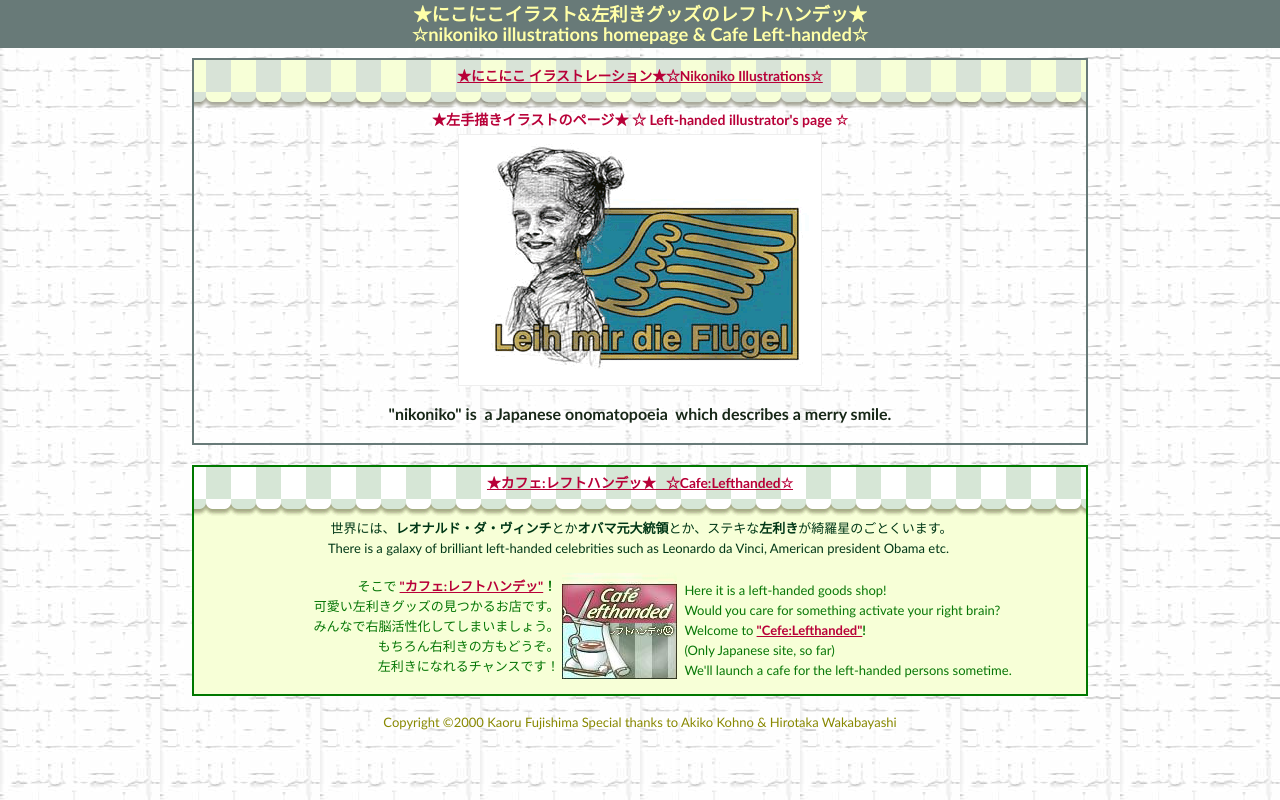
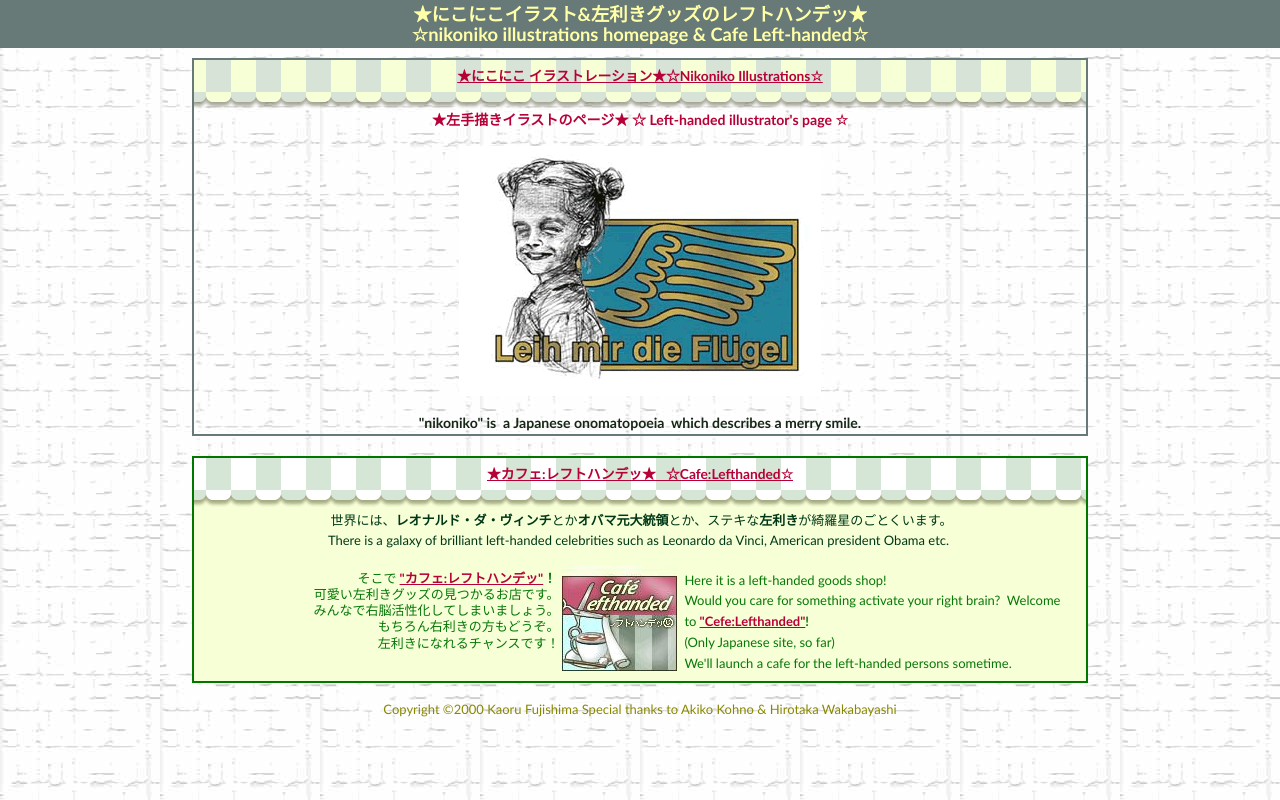
Before and after one commit to kaoru-a11y/a11y, a plain HTML site: page indexboth.html in a window 1280 px wide. Drawn offline with Linux system fonts and the light colour scheme; a script that the page names is missing.

Commit message:
20240815-00
winkのタグ、figureとfigcaptionに替えてみた

```diff
--- a/css/base.css
+++ b/css/base.css
@@ -6,26 +6,18 @@
 #garage {
   width: 100%;
   color: #003817;
-  /*line-height:1.5em;*/
   background: #f7ffd7 url(../images/000backw_anim.gif) repeat-x;
-  /*background:#cfd8d7 url(../images/000back_v.png) repeat-x;*/
-  /*★background-color:#4718aa;★*/
   text-align: center;
-  /*padding:3px;*/
   clear: both;
-  /*border-top:thin dotted #373717;*/
   border: 2px solid #007800;
-  /*border-bottom:thick solid #373717;*/
 }
 
 body {
   background: #f7ffd7 url(../images/bk007.jpg) repeat fixed;
-  /*background:#f7ffd7 url(../images/bk007.jpg) repeat-x fixed;*/
+  direction: rtl;
   color: #172717;
   font-family: "Trebuchet MS", "osaka", "メイリオ", sans-serif;
-  /*align:justify;*/
   line-height: 1.25em;
-  /*direction: rtl;*/
 }
 
 /*
@@ -281,8 +273,6 @@ h3 {
   line-height: 1.25em;
   vertical-align: middle;
   padding: 6px;
-  /*border-top:2px solid #a7b7a7;*/
-  /*border-bottom:2px solid #a7b7a7;*/
 }
 .exp_menu4 {
   font-size: x-small;
@@ -291,13 +281,11 @@ h3 {
   line-height: 1.25em;
   vertical-align: middle;
   padding: 6px;
-  /*border-top:2px solid #a7b7a7;*/
-  /*border-bottom:2px solid #a7b7a7;*/
 }
 .exp_special {
   padding: 3px;
-  /*color:#b80007;*/
   font-weight: bold;
+  font-size: 88%;
   line-height: 115%;
 }
 
@@ -306,7 +294,6 @@ h3 {
   text-align: left;
   font-size: 88%;
   line-height: 115%;
-  /*background-color:#ddeeee;*/
   border: 2px solid #ff00ff;
 }
 
@@ -346,37 +333,53 @@ a {
   margin: 7px 25px;
   list-style: none;
   font-size: small;
+  line-height: 1.25em;
   color: #077707;
 }
 .grid-col3 > .grid-left {
   width: calc((90% - 115px) / 2);
   list-style: none;
-  padding: 3px;
+  padding-top: 5px;
+  padding-right: 3px;
   text-align: right;
 }
 .grid-col3 > .grid-center {
   width: 115px;
   height: auto;
+  padding: 0;
   list-style: none;
   text-align: center;
 }
 .grid-col3 > .grid-right {
-  padding: 7px;
+  padding-left: 7px;
   width: calc((110% - 115px) / 2);
   list-style: none;
+  padding-top: 5px;
+  font-size: small;
+  line-height: 1.6em;
   text-align: left;
 }
 
 @media screen and (max-width: 768px) {
   .grid-col3 {
     display: block;
+    font-size: small;
+    margin: 7px;
   }
   .grid-col3 > .grid-left,
   .grid-col3 > .grid-center,
   .grid-col3 > .grid-right {
+    margin: 2px;
+    line-height: 1.15em;
     width: 100%;
     text-align: center;
+    line-height: 1.51em;
   }
+}
+
+.figure {
+  text-align: center;
+  border: 0;
 }
 
 select {
--- a/indexboth.html
+++ b/indexboth.html
@@ -20,16 +20,6 @@
     </title>
     <link href="css/sanitize.css" rel="stylesheet" type="text/css" />
     <link href="css/base.css" rel="stylesheet" type="text/css" />
-    <style type="text/css">
-      <!--
-      body{
-      	background:#f7ffd7 url(images/bk007.jpg) repeat fixed;
-      	color:#172717;
-      	line-height:1.25em;
-      	direction:rtl;
-      }
-      -->
-    </style>
   </head>
   <body>
     <!--▼▼header▼▼-->
@@ -54,28 +44,16 @@
           </h3>
 
           <!-- wink -->
-          <table
-            align="center"
-            border="1"
-            margin="0"
-            width="362"
-            border="0"
-            cellspacing="0"
-            cellpadding="0"
-          >
-            <tr>
-              <td margin="0">
-                <a href="index.html"
-                  ><img src="images/leih_mir_anim.gif" width="362" height="250"
-                /></a>
-              </td>
-            </tr>
-          </table>
-          <p class="exp_special"
+          <figure class=".figure">
+            <a href="index.html"
+              ><img src="images/leih_mir_anim.gif" width="362" height="250" alt="イラストレーションページへ link to Illustrations"
+            /></a>
+          </figure>
+          <figcaption class="exp_special"
             >&quot;nikoniko&quot;&nbsp;is&nbsp;
             a&nbsp;Japanese&nbsp;onomatopoeia&nbsp;
             which&nbsp;describes&nbsp;a&nbsp;merry&nbsp;smile.</ｐ
-          ></p>
+          ></figcaption>
           <!-- //wink -->
 
           <!-- left_content -->
```
